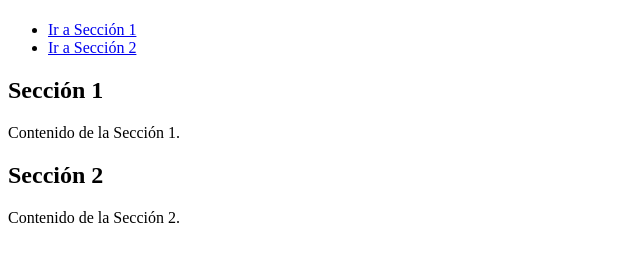
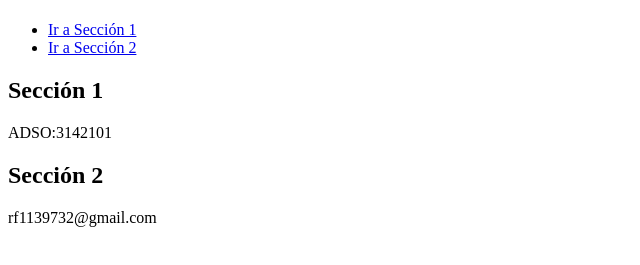
Before and after one commit to jjsch2008/EXAMEN-GIT, a plain HTML site: page vinculo.html in a window 1280 px wide. Shown: the part 59-324 px from the top of the page, without its empty margins (0-640 px from the left). Drawn offline with Linux system fonts and the light colour scheme.

Commit message:
LA SEGUNDA VERSION DEL VINCULO

```diff
--- a/vinculo.html
+++ b/vinculo.html
@@ -19,12 +19,12 @@
     <!-- Secciones con Anclas -->
     <section id="seccion1">
         <h2>Sección 1</h2>
-        <p>Contenido de la Sección 1.</p>
+        <p>ADSO:3142101</p>
     </section>
 
     <section id="seccion2">
         <h2>Sección 2</h2>
-        <p>Contenido de la Sección 2.</p>
+        <p>rf1139732@gmail.com</p>
     </section>
 
 </body>
```
